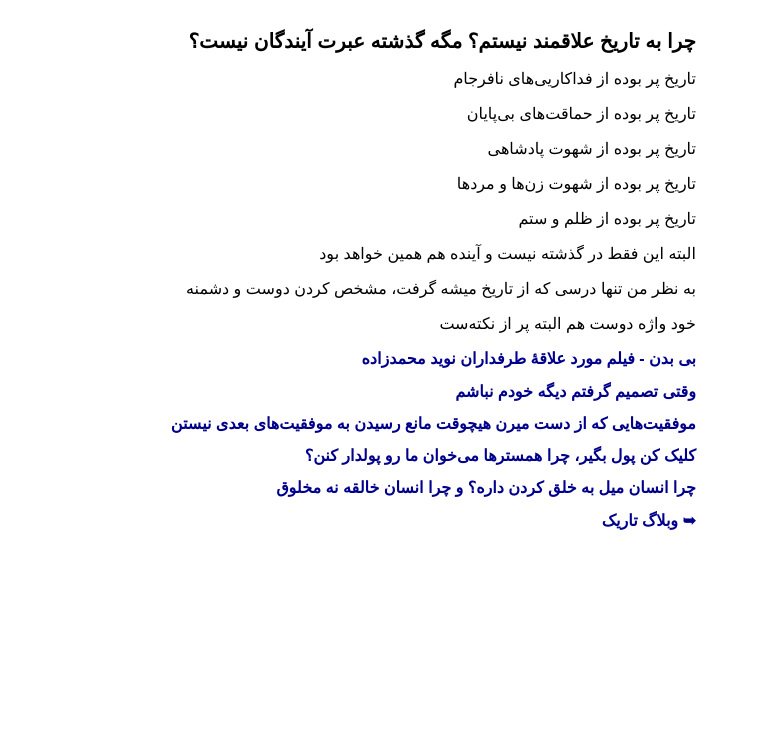
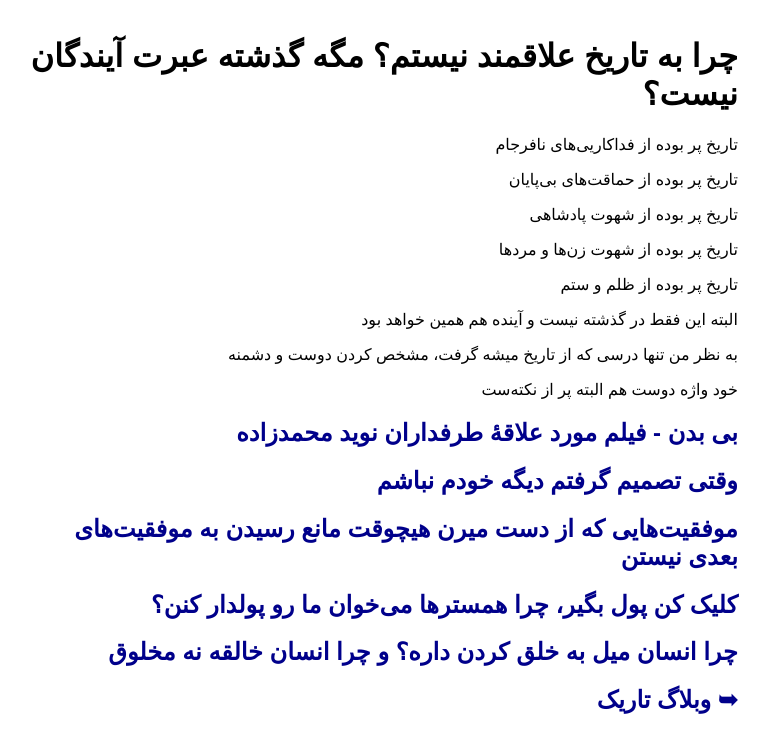
Before and after one commit to darkblog/darkblog.github.io, a Jekyll site: the page built from _posts/2024-7-4-2.md, in a window 1280 px wide. Shown: the top 753 px of the page, without its empty margins (399-1169 px from the left). Built offline with Jekyll 4.4.1, drawn with Linux system fonts in a browser that asks for light colours.

Commit message:
Update post.html

```diff
--- a/_layouts/post.html
+++ b/_layouts/post.html
@@ -7,7 +7,7 @@
 <head>
 <title>{{ page.title }}</title>
 <meta name="viewport" content="width=device-width">
-<style>body{font-family:sans-serif;margin:auto;padding:1em;max-width:80ch}a{text-decoration:none;color:darkblue}h1{font-size:20px}h2{font-size:16px}</style>
+<style>body{font-family:sans-serif;margin:auto;padding:1em;max-width:80ch}a{text-decoration:none;color:darkblue}</style>
 </head>
 <body>
 <h1>{{ page.title }}</h1>
```
